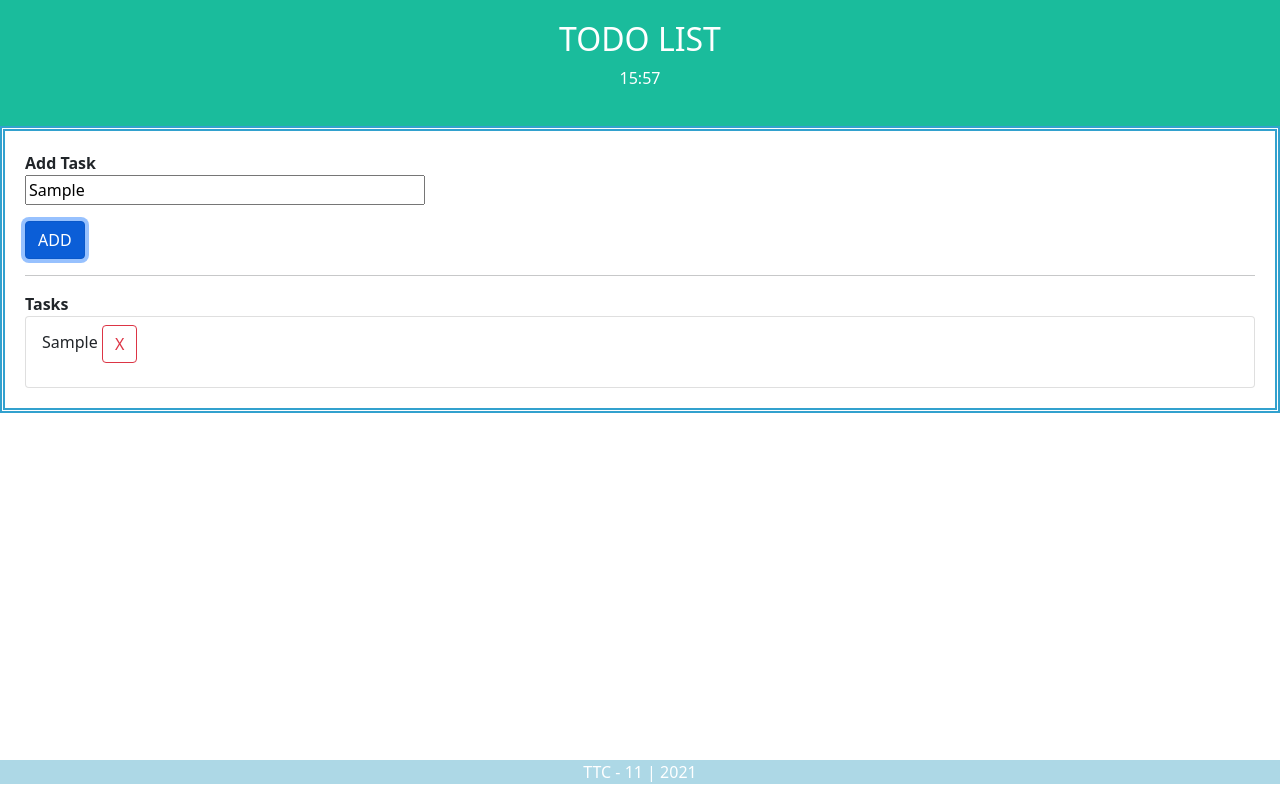
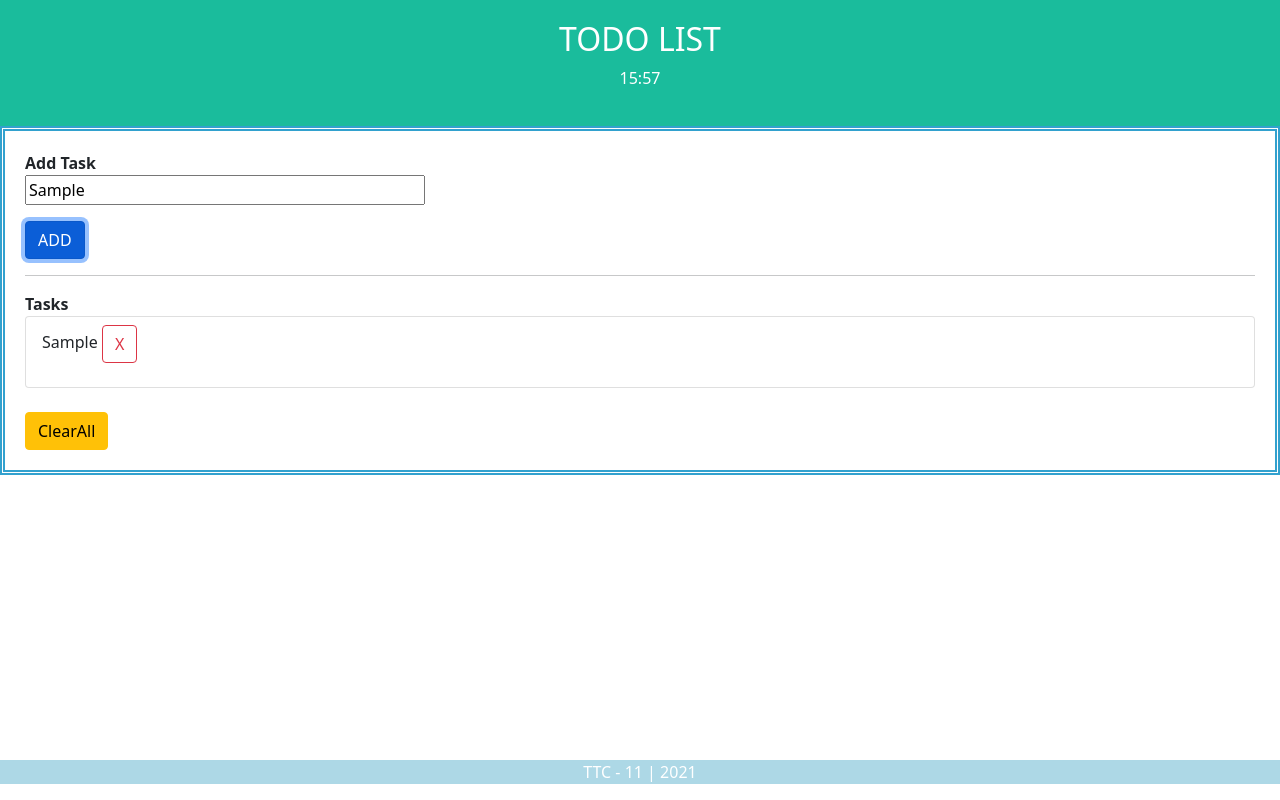
Before and after one commit to NajlaBH/ngtodolist, an Angular app: page / in a window 1280 px wide. Both pictures are taken after typing "Sample" into the empty fields and a click on the button "ADD". Built offline with nearby package versions, Linux system fonts and the light colour scheme.

Commit message:
:wrench: Add the button ClearAll.

```diff
--- a/src/app/cmainbox/cmainbox.component.html
+++ b/src/app/cmainbox/cmainbox.component.html
@@ -23,5 +23,8 @@
 			</p>
 		</li>
 	     </ul>
+	     &emsp;
+	     <br>
+	     <button type="button" *ngIf="isShown" class="btn btn-warning" (click)="clearAll()" >ClearAll</button>
 	</div>
 </div>
--- a/src/app/cmainbox/cmainbox.component.ts
+++ b/src/app/cmainbox/cmainbox.component.ts
@@ -20,12 +20,18 @@ export class CmainboxComponent implements OnInit {
   //check user typing
   userIsTyping = false;
 
+  //add clear all button
+  isShown: boolean = false ;
 
   constructor() { }
 
   ngOnInit(): void {
+   this.isShown = false;
   }
 
+  toggleShow() {
+  	this.isShown = ! this.isShown;
+  }
 
   //Delete no tasks yet ...
   spliceIt(element: string,stringArray:string[]){
@@ -42,8 +48,11 @@ export class CmainboxComponent implements OnInit {
     if(this.inputTask != "Please add your task here." && this.inputTask != ""){
 	    this.spliceIt('No tasks yet :)',this.taskList);
 	    this.taskList.push(this.inputTask);
+	    this.isShown=true;
     }else if (this.inputTask == ""){
 	    alert("Please add your task in the empty field.")
+    }else if (this.taskList.length >2){
+	    this.isShown=true;
     }else{
 	    if(this.taskList=[]){
 		    this.taskList=['No tasks yet :)'];
@@ -65,4 +74,9 @@ export class CmainboxComponent implements OnInit {
       this.userIsTyping = true;
     }
   }
+
+  //Delete all tasks
+  clearAll(){
+     this.taskList=[];
+  }
 }
```
